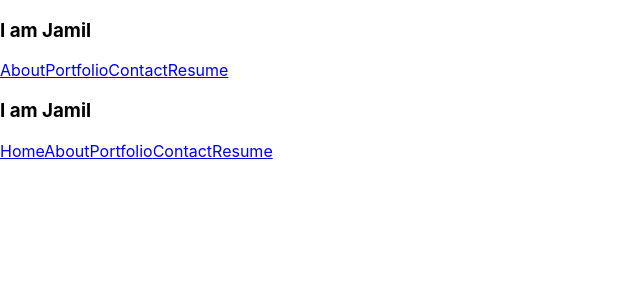
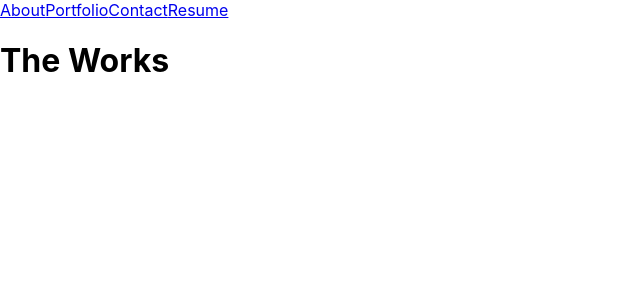
Before and after one commit to jamilbarrett/bold_portfolio, a React (Create React App) app: page /resume in a window 1280 px wide. Shown: the top 300 px of the page, without its empty margins (0-640 px from the left). Built offline with nearby package versions, Linux system fonts and the light colour scheme.

Commit message:
reorganized pages

```diff
--- a/src/App.js
+++ b/src/App.js
@@ -1,13 +1,15 @@
 import { useEffect, useState } from "react";
-import {Routes, Route} from 'react-router-dom'
+import { Routes, Route } from 'react-router-dom'
 
 // components
 import Header from './components/Header'
 import Footer from "./components/Footer";
 
 // pages
-import Landing from './pages/Landing'
 import About from './pages/About'
+import Contact from './pages/Contact'
+import Resume from './pages/Resume'
+
 
 function App() {
   return (
@@ -15,14 +17,14 @@ function App() {
 
       <Header />
 
-   <Landing />
-
       <Footer />
 
 
       <Routes>
-    <Route path ="/" element = {<Landing/>} />
-    <Route path ="/about" element = {<About/>} />
+        <Route path="/about" element={<About />} />
+        <Route path="/contact" element={<Contact />} />
+        <Route path="/resume" element={<Resume />} />
+
 
       </Routes>
 
--- a/src/components/Header.js
+++ b/src/components/Header.js
@@ -3,13 +3,10 @@ import { NavLink } from 'react-router-dom'
 function Header() {
   return (
     <header>
-      <h3>I am Jamil</h3>
-
-
 {/* Navigation Links to guide visitor to different sections */}
       <nav>
         <NavLink to="/about">About</NavLink>
-        <NavLink to="/portfolio">Portfolio</NavLink>
+        <NavLink to="/works">Portfolio</NavLink>
         <NavLink to="/contact">Contact</NavLink>
         <NavLink to="/resume">Resume</NavLink>
       </nav>
--- /dev/null
+++ b/src/pages/Contact.js
@@ -0,0 +1,11 @@
+function Contact () {
+    return (
+        <>
+        <h1>Hit me up</h1>
+
+
+        </>
+    )
+}
+
+export default Contact
--- a/src/pages/Landing.js
+++ /dev/null
@@ -1,23 +0,0 @@
-import { NavLink } from 'react-router-dom'
-
-function Header() {
-  return (
-    <header>
-      <h3>I am Jamil</h3>
-
-      <nav>
-        <NavLink to="/">Home</NavLink>
-        <NavLink to="/about">About</NavLink>
-        <NavLink to="/portfolio">Portfolio</NavLink>
-        <NavLink to="/contact">Contact</NavLink>
-        <NavLink to="/resume">Resume</NavLink>
-
-
-
-
-      </nav>
-    </header>
-  )
-}
-
-export default Header
--- a/src/pages/Project.js
+++ b/src/pages/Resume.js
@@ -1,4 +1,4 @@
-function Project () {
+function Resume () {
     return (
         <>
         <h1>The Works</h1>
@@ -8,4 +8,4 @@ function Project () {
     )
 }
 
-export default Project
+export default Resume
```
Lines whose indentation alone changed are shown as unchanged.
